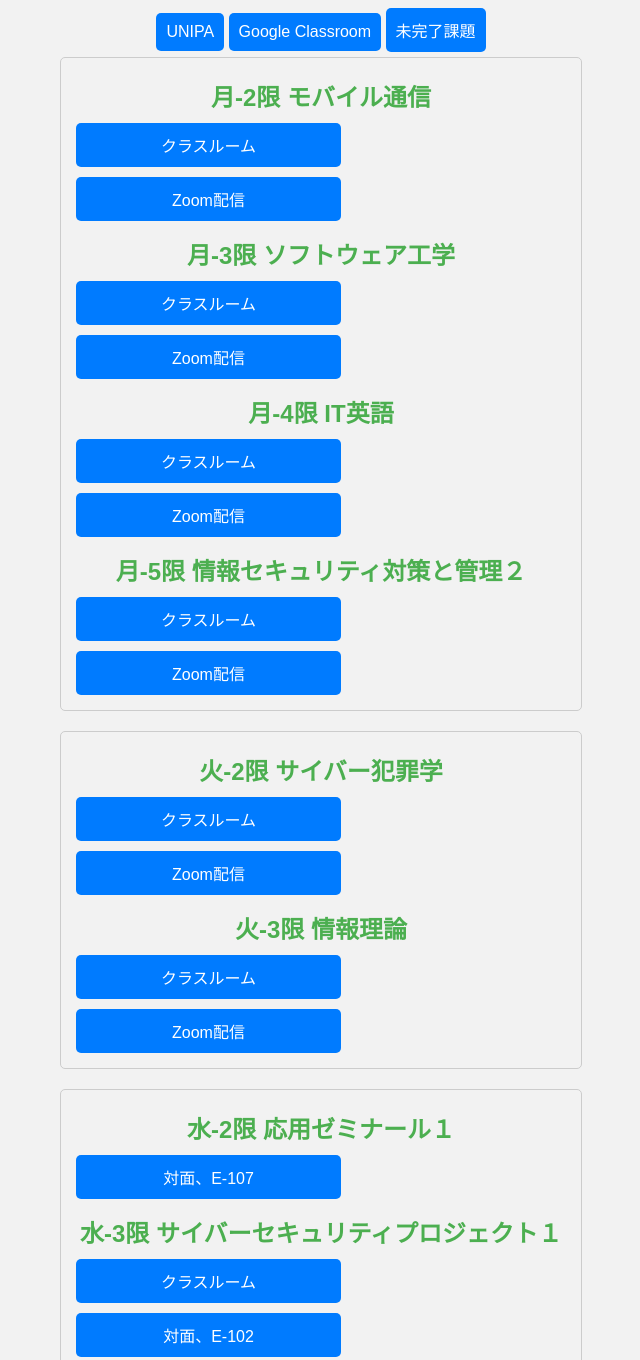
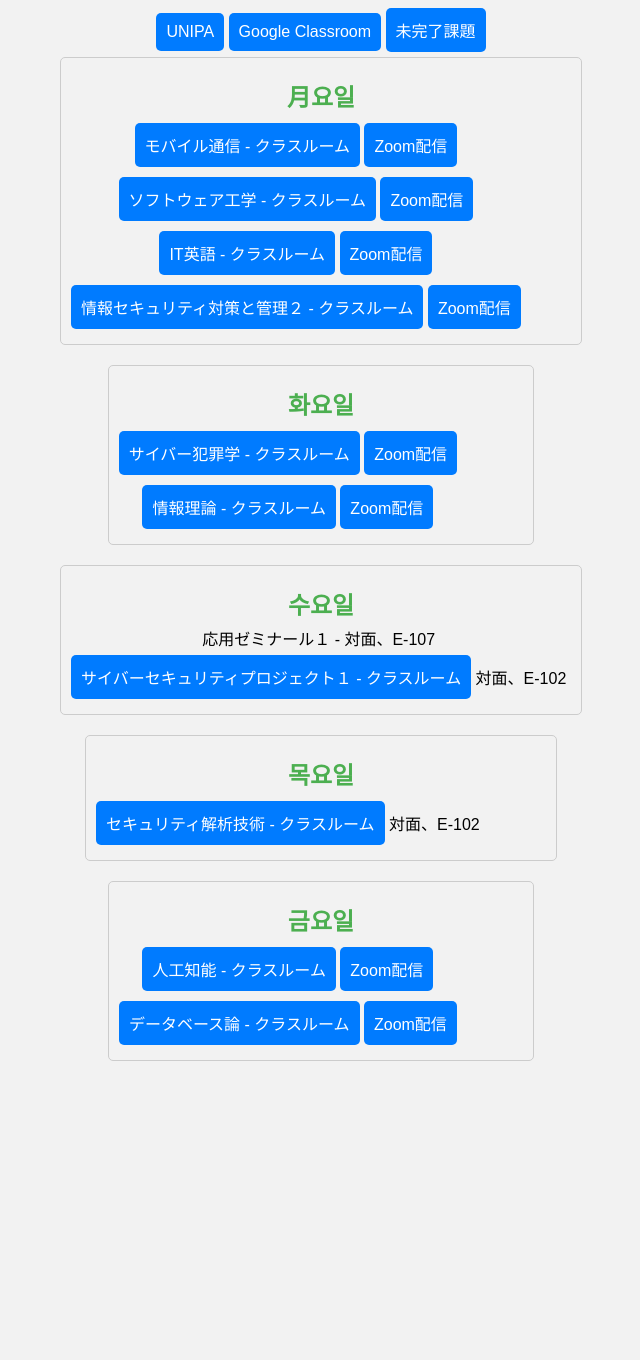
Before and after one commit to hwani-1/hwani-1.github.io, a plain HTML site: page 24zenki.html in a window 1280 px wide. Shown: the part 86-1446 px from the top of the page, without its empty margins (319-959 px from the left). After the commit the page ends 1167 px from the top, so only its background shows below. Drawn offline with Linux system fonts and the light colour scheme.

Commit message:
Update 24zenki.html

```diff
--- a/24zenki.html
+++ b/24zenki.html
@@ -17,53 +17,78 @@
   </div>
 
   <div class="day-section">
-        <h2>月-2限 モバイル通信</h2>
-        <a href="https://classroom.google.com/c/NjQ4MzE1MjUyNjEy" target="_blank">クラスルーム</a>
+    <h2>月요일</h2>
+    <div class="class-container">
+      <div class="class">
+        <a href="https://classroom.google.com/c/NjQ4MzE1MjUyNjEy" target="_blank">モバイル通信 - クラスルーム</a>
         <a href="https://testkindai.zoom.us/j/98516015777?pwd=eGMrSnFVdEI4b3FkZ2V6c29oaE1DQT09" target="_blank">Zoom配信</a>
-        <h2>月-3限 ソフトウェア工学</h2>
-        <a href="https://classroom.google.com/c/NjcxNDYwMzQ4NTQ2" target="_blank">クラスルーム</a>
+      </div>
+      <div class="class">
+        <a href="https://classroom.google.com/c/NjcxNDYwMzQ4NTQ2" target="_blank">ソフトウェア工学 - クラスルーム</a>
         <a href="" target="_blank">Zoom配信</a>
-        <h2>月-4限 IT英語</h2>
-        <a href="https://classroom.google.com/c/NjcwNTgyNzM0NTU5" target="_blank">クラスルーム</a>
+      </div>
+      <div class="class">
+        <a href="https://classroom.google.com/c/NjcwNTgyNzM0NTU5" target="_blank">IT英語 - クラスルーム</a>
         <a href="" target="_blank">Zoom配信</a>
-        <h2>月-5限 情報セキュリティ対策と管理２</h2>
-        <a href="https://classroom.google.com/c/NjcxOTAxNTk5NzYy" target="_blank">クラスルーム</a>
+      </div>
+      <div class="class">
+        <a href="https://classroom.google.com/c/NjcxOTAxNTk5NzYy" target="_blank">情報セキュリティ対策と管理２ - クラスルーム</a>
         <a href="" target="_blank">Zoom配信</a>
+      </div>
+    </div>
   </div>
 
   <div class="day-section">
-        <h2>火-2限 サイバー犯罪学</h2>
-        <a href="https://classroom.google.com/c/NjY5OTc4NjI1MjY2" target="_blank">クラスルーム</a>
+    <h2>화요일</h2>
+    <div class="class-container">
+      <div class="class">
+        <a href="https://classroom.google.com/c/NjY5OTc4NjI1MjY2" target="_blank">サイバー犯罪学 - クラスルーム</a>
         <a href="" target="_blank">Zoom配信</a>
-        <h2>火-3限 情報理論</h2>
-        <a href="https://classroom.google.com/c/NjU5Nzg2Mjc2MTE5" target="_blank">クラスルーム</a>
+      </div>
+      <div class="class">
+        <a href="https://classroom.google.com/c/NjU5Nzg2Mjc2MTE5" target="_blank">情報理論 - クラスルーム</a>
         <a href="" target="_blank">Zoom配信</a>
+      </div>
+    </div>
   </div>
 
   <div class="day-section">
-        <h2>水-2限 応用ゼミナール１</h2>
-        <a>対面、E-107</a>
-        <h2>水-3限 サイバーセキュリティプロジェクト１</h2>
-        <a href="https://classroom.google.com/c/NjYzNTQyMDMyMjQ0" target="_blank">クラスルーム</a>
-        <a>対面、E-102</a>
+    <h2>수요일</h2>
+    <div class="class-container">
+      <div class="class">
+        <span>応用ゼミナール１ - 対面、E-107</span>
+      </div>
+      <div class="class">
+        <a href="https://classroom.google.com/c/NjYzNTQyMDMyMjQ0" target="_blank">サイバーセキュリティプロジェクト１ - クラスルーム</a>
+        <span>対面、E-102</span>
+      </div>
+    </div>
   </div>
 
   <div class="day-section">
-        <h2>木-2限 セキュリティ解析技術</h2>
-        <a href="https://classroom.google.com/c/NjYwMjEyOTkyMDg3" target="_blank">クラスルーム</a>
-        <a>対面、E-102</a>
+    <h2>목요일</h2>
+    <div class="class-container">
+      <div class="class">
+        <a href="https://classroom.google.com/c/NjYwMjEyOTkyMDg3" target="_blank">セキュリティ解析技術 - クラスルーム</a>
+        <span>対面、E-102</span>
+      </div>
+    </div>
   </div>
 
   <div class="day-section">
-        <h2>金-2限 人工知能</h2>
-        <a href="https://classroom.google.com/c/NjcxNjUzOTI0MjU4" target="_blank">クラスルーム</a>
+    <h2>금요일</h2>
+    <div class="class-container">
+      <div class="class">
+        <a href="https://classroom.google.com/c/NjcxNjUzOTI0MjU4" target="_blank">人工知能 - クラスルーム</a>
         <a href="" target="_blank">Zoom配信</a>
-        <h2>金-3限 データベース論</h2>
-        <a href="https://classroom.google.com/c/NjQ4MzE1MjUyNjEy" target="_blank">クラスルーム</a>
+      </div>
+      <div class="class">
+        <a href="https://classroom.google.com/c/NjQ4MzE1MjUyNjEy" target="_blank">データベース論 - クラスルーム</a>
         <a href="https://testkindai.zoom.us/j/98954598892?pwd=Qy9lV1Nrelc5a2p4NVJxV1BpdDgwdz09" target="_blank">Zoom配信</a>
       </div>
+    </div>
+  </div>
 
-  </form>
 </body>
 
 </html>
```
Lines whose indentation alone changed are shown as unchanged.
